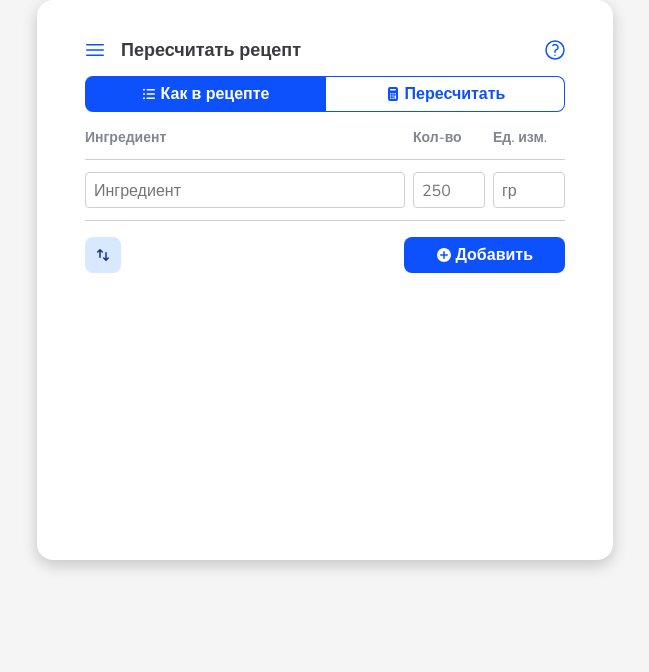
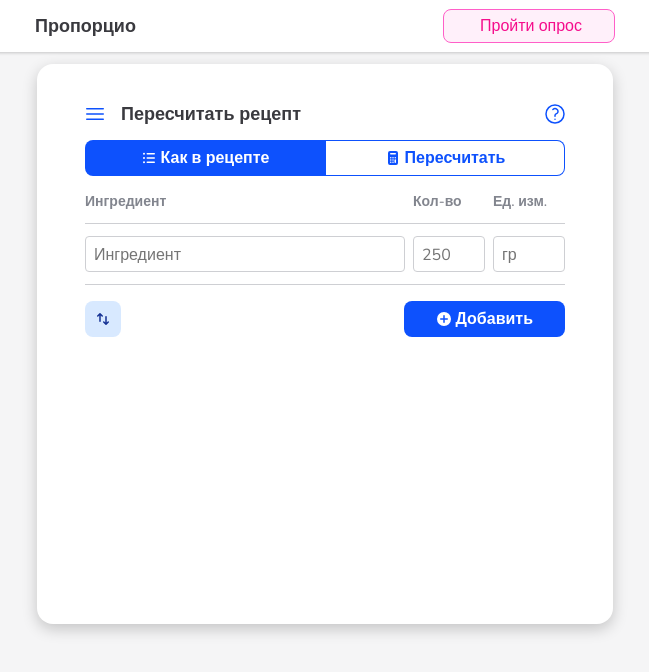
Before and after one commit to stepanzh/Proportio-beta, a Vue app: page / in a window 1280 px wide. Shown: the top 672 px of the page, without its empty margins (315-964 px from the left). Built offline with nearby package versions, Linux system fonts and the light colour scheme.

Commit message:
feat: site nav component

```diff
--- a/src/App.vue
+++ b/src/App.vue
@@ -1,6 +1,6 @@
 <template>
-  <div>
-    <!-- TODO: Site nav -->
+  <div class="app-layout">
+    <SiteNav />
     <ProportioView />
   </div>
 </template>
@@ -8,6 +8,7 @@
 
 <script setup>
 import ProportioView from '@/views/proportio/ProportioView.vue'
+import SiteNav from '@/components/SiteNav.vue'
 import { useProportioCalculatorStore } from '@/stores/proportioCalculator'
 
 const store = useProportioCalculatorStore()
@@ -17,5 +18,10 @@ store.add()
 
 
 <style scoped>
-
+.app-layout {
+  display: grid;
+  gap: 12px;
+  grid-template-columns: auto;
+  grid-template-rows: auto auto;
+}
 </style>
--- a/src/assets/base.css
+++ b/src/assets/base.css
@@ -1,5 +1,4 @@
 :root {
-  --cerise-600: #f50d8c;
   --blue-ribbon-100: #d8e9ff;
   --blue-ribbon-200: #b9d8ff;
   --blue-ribbon-300: #89c0ff;
@@ -9,6 +8,11 @@
   --blue-ribbon-700: #0c3fe9;
   --blue-ribbon-800: #1134BC;
   --blue-ribbon-900: #143194;
+  --cerise-50: #fff0fa;
+  --cerise-100: #ffe4f6;
+  --cerise-200: #ffc9ef;
+  --cerise-400: #ff5fc8;
+  --cerise-600: #f50d8c;
   --elevation-1: 0 1px 3px 0 rgba(0, 0, 0, 0.2);
   --elevation-2: 0 4px 6px 0 rgba(0, 0, 0, 0.2);
   --elevation-3: 0 5px 15px 0 rgba(0, 0, 0, 0.2);
--- /dev/null
+++ b/src/components/SiteNav.vue
@@ -0,0 +1,42 @@
+<template>
+    <div class="site-nav-wrapper">
+        <nav class="site-nav">
+            <div class="site-nav__logo">
+                Пропорцио
+            </div>
+            <PLinkButton href="https://forms.yandex.ru/u/664f4420f47e734f11464652/" target="_blank" class="p-link-btn-grab">
+                Пройти опрос
+            </PLinkButton>
+        </nav>
+    </div>
+</template>
+
+
+<script setup>
+
+</script>
+
+
+<style>
+.site-nav-wrapper {
+    display: flex;
+    justify-content: center;
+    padding: 8px;
+    background: white;
+    box-shadow: var(--elevation-1);
+}
+
+.site-nav {
+    display: flex;
+    justify-content: space-between;
+    align-items: center;
+    width: 100%;
+    max-width: 580px;
+    min-height: 36px;
+}
+
+.site-nav__logo {
+    font-size: 18px;
+    font-weight: var(--weight-semibold);
+}
+</style>
--- a/src/ui/PLinkButton.vue
+++ b/src/ui/PLinkButton.vue
@@ -18,6 +18,10 @@ const __name = 'PLinkButton'
 
 
 <style>
+.p-link-btn {
+    line-height: 1;
+}
+
 /* TODO: Fix gap when no icon provided */
 .p-link-btn__content {
     display: flex;
@@ -39,4 +43,19 @@ const __name = 'PLinkButton'
     width: 20px;
     height: 20px;
 }
+
+
+.p-link-btn-grab {
+    padding: 8px 32px;
+    background-color: var(--cerise-50);
+    border: 1px solid var(--cerise-400);
+    border-radius: 8px;
+    color: var(--cerise-600);
+}
+
+.p-link-btn-grab:hover {
+    background-color: var(--cerise-100);
+    text-decoration: none;
+}
+.p-link-btn-grab:active { background-color: var(--cerise-200); }
 </style>
```
